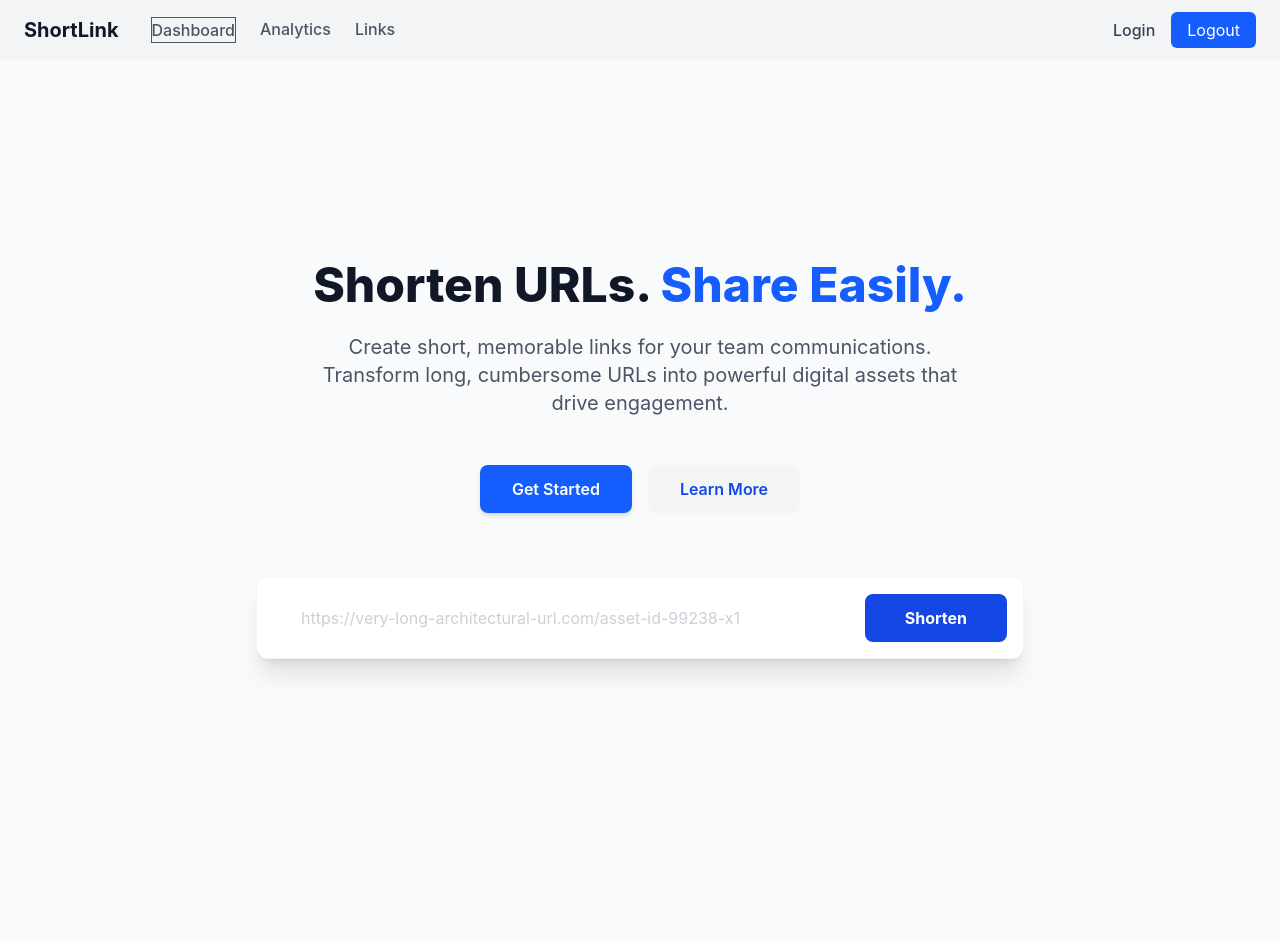
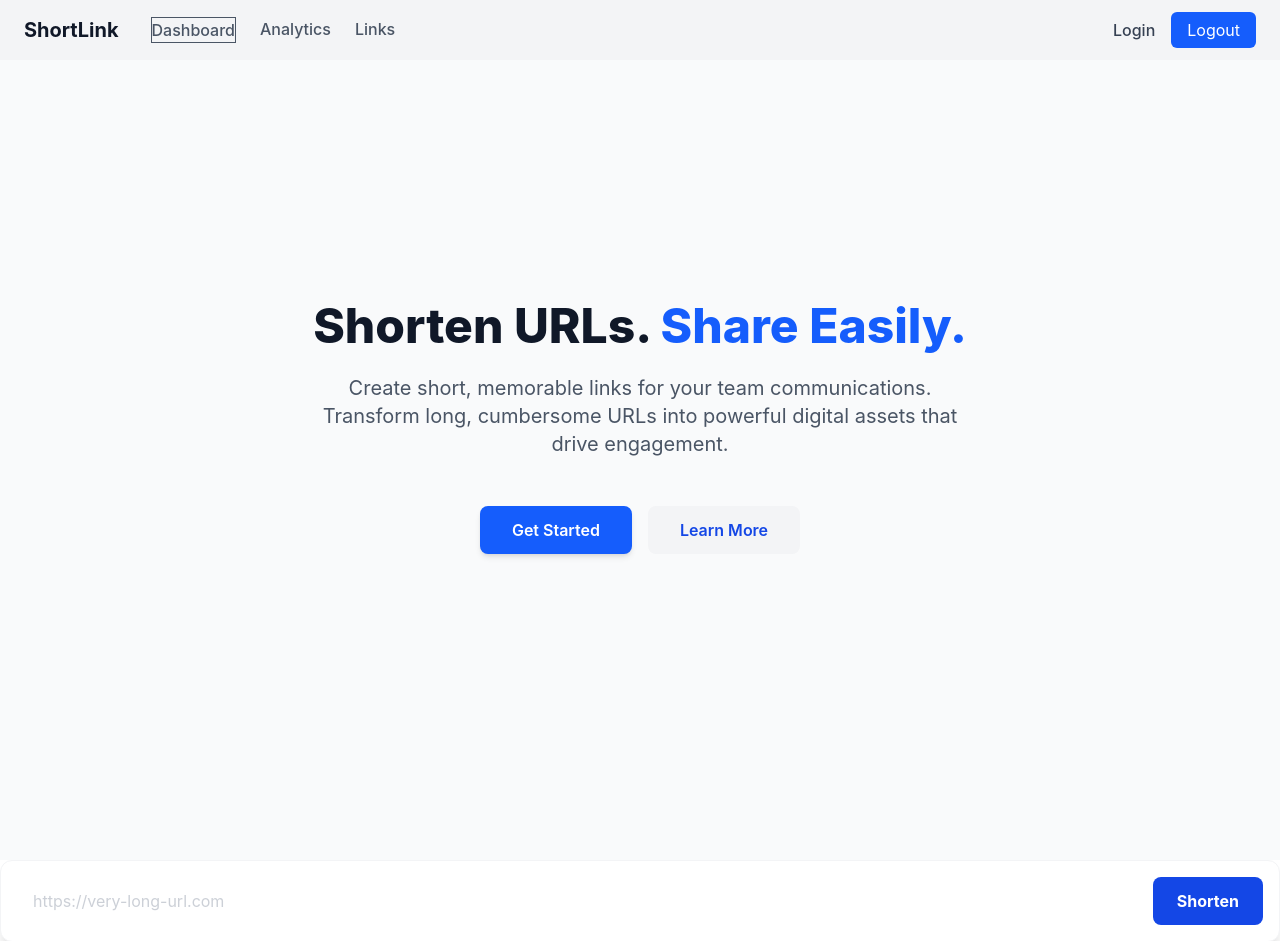
Before and after one commit to adityabastyas/koda-b6-final-fase, a React app in the folder frontend/: page / in a window 1280 px wide. Shown: the top 941 px of the page. Built offline with nearby package versions, Linux system fonts and the light colour scheme; the HTML template or start-up script is replaced by a standard one.

Commit message:
feat: add component shortenForm and shoretenresult

```diff
--- a/frontend/src/components/ShortenForm.jsx
+++ b/frontend/src/components/ShortenForm.jsx
@@ -0,0 +1,67 @@
+import React from 'react'
+
+function ShortenForm({ onResult }) {
+const [url, setUrl] = React.useState('')
+const [loading, setLoading] = React.useState(false)
+
+const handleSubmit = async (e) => {
+e.preventDefault()
+
+if (!url) return alert('url wajib diisi')
+
+try {
+setLoading(true)
+
+const res = await fetch('http://localhost:8888/api/links', {
+method: 'POST',
+headers: {
+'Content-Type': 'application/json',
+},
+body: JSON.stringify({
+original_url: url,
+}),
+})
+
+const result = await res.json()
+
+if (!res.ok) {
+alert(result.message)
+return
+}
+
+onResult(result.result)
+
+setUrl('')
+} catch (err) {
+console.log(err)
+alert('error...')
+} finally {
+setLoading(false)
+}
+}
+
+return (
+<form
+onSubmit={handleSubmit}
+className="bg-white p-4 rounded-xl shadow-xl flex items-center border border-gray-100"
+>
+<input
+type="text"
+placeholder="https://very-long-url.com"
+value={url}
+onChange={(e) => setUrl(e.target.value)}
+className="flex-grow px-4 py-2 text-gray-400 focus:outline-none bg-transparent"
+/>
+
+<button
+type="submit"
+disabled={loading}
+className="bg-blue-700 hover:bg-blue-800 text-white font-bold py-3 px-6 rounded-lg"
+>
+{loading ? 'Loading...' : 'Shorten'}
+</button>
+</form>
+)
+}
+
+export default ShortenForm
--- a/frontend/src/components/ShortenResult.jsx
+++ b/frontend/src/components/ShortenResult.jsx
@@ -0,0 +1,45 @@
+import React from 'react'
+
+function ShortenResult({ data }) {
+if (!data) return null
+
+const handleCopy = () => {
+navigator.clipboard.writeText(data.short_url)
+alert('copied...')
+}
+
+return (
+<div className="mt-6 bg-white p-4 rounded-xl shadow-md border">
+<p className="text-sm text-gray-500 mb-2">Your short link:</p>
+
+<div className="flex items-center justify-between gap-2">
+<a
+href={data.short_url}
+target="_blank"
+className="text-blue-600 font-semibold break-all"
+>
+{data.short_url}
+</a>
+
+<div className="flex gap-2">
+<button
+onClick={handleCopy}
+className="bg-gray-100 px-3 py-1 rounded"
+>
+Copy
+</button>
+
+<a
+href={data.short_url}
+target="_blank"
+className="bg-blue-600 text-white px-3 py-1 rounded"
+>
+Visit
+</a>
+</div>
+</div>
+</div>
+)
+}
+
+export default ShortenResult
--- a/frontend/src/pages/Home.jsx
+++ b/frontend/src/pages/Home.jsx
@@ -1,4 +1,6 @@
 import React from 'react'
+import ShortenForm from '../components/ShortenForm'
+import ShortenResult from '../components/ShortenResult'
 
 function Home() {
   return (
@@ -25,23 +27,22 @@ function Home() {
         </button>
       </div>
 
-      <div className="w-full max-w-3xl">
-        <div className="bg-white p-4 rounded-xl shadow-xl flex items-center border border-gray-100">
-          <div className="pl-3 text-gray-400">
-          </div>
 
-          <input
-            type="text"
-            placeholder="https://very-long-architectural-url.com/asset-id-99238-x1"
-            className="flex-grow px-4 py-2 text-gray-400 focus:outline-none bg-transparent"
-          />
-          <button className="bg-blue-700 hover:bg-blue-800 text-white font-bold py-3 px-10 rounded-lg transition duration-200">
-            Shorten
-          </button>
-        </div>
-      </div>
 
     </section>
+
+    <section className=''>
+
+      <ShortenForm/>
+
+      <ShortenResult/>
+
+
+    </section>
+
+
+
+
 
 
     <section className="bg-gray-50 py-20 px-6">
```
